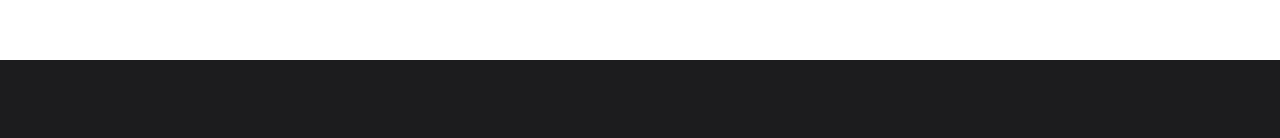
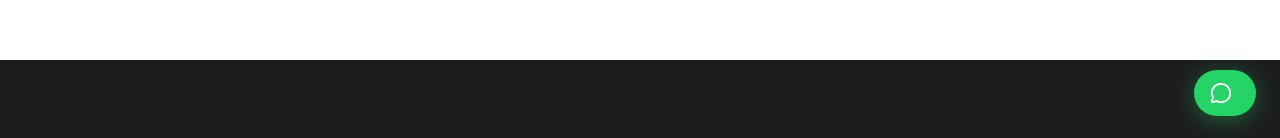
Before and after one commit to EliDistro7/venny, a Next.js app: page /about in a window 1280 px wide. Shown: the part 660-798 px from the top of the page. Built offline with nearby package versions, Linux system fonts and the light colour scheme.

Commit message:
add new3

```diff
--- a/app/components/ConditionalShell.tsx
+++ b/app/components/ConditionalShell.tsx
@@ -1,9 +1,9 @@
-// app/components/ConditionalShell.tsx
 "use client";
 
 import { usePathname } from "next/navigation";
 import Navbar from "./Navbar";
 import Footer from "./Footer";
+import WhatsAppButton from "./WhatsappButton";
 
 export default function ConditionalShell({
   children,
@@ -18,6 +18,7 @@
       {!isAdmin && <Navbar />}
       {children}
       {!isAdmin && <Footer />}
+      {!isAdmin && <WhatsAppButton />}
     </>
   );
 }
--- /dev/null
+++ b/app/components/WhatsappButton.tsx
@@ -0,0 +1,39 @@
+"use client";
+
+import { usePathname } from "next/navigation";
+import { MessageCircle } from "lucide-react";
+
+const WHATSAPP_NUMBER = "255657510444";
+const WHATSAPP_MESSAGE = "Hello! Nahitaji huduma zenu.";
+
+export default function WhatsAppButton() {
+  const pathname = usePathname();
+  if (pathname.startsWith("/admin")) return null;
+
+  const url = `https://wa.me/${WHATSAPP_NUMBER}?text=${encodeURIComponent(WHATSAPP_MESSAGE)}`;
+
+  return (
+    <a
+      href={url}
+      target="_blank"
+      rel="noopener noreferrer"
+      aria-label="Chat with us on WhatsApp"
+      className="fixed bottom-6 right-6 z-50 flex items-center gap-2 px-4 py-3 rounded-full shadow-lg transition-all duration-300 hover:scale-105 hover:shadow-xl group"
+      style={{
+        backgroundColor: "#25D366",
+        color: "#FFFFFF",
+        boxShadow: "0 4px 24px rgba(37, 211, 102, 0.4)",
+      }}
+    >
+      <MessageCircle size={22} strokeWidth={2} />
+      <span
+        className="text-sm font-bold font-body overflow-hidden transition-all duration-300 whitespace-nowrap"
+        style={{ maxWidth: "0px" }}
+        onMouseEnter={(e) => ((e.target as HTMLElement).style.maxWidth = "120px")}
+        onMouseLeave={(e) => ((e.target as HTMLElement).style.maxWidth = "0px")}
+      >
+        Chat with us
+      </span>
+    </a>
+  );
+}
```
